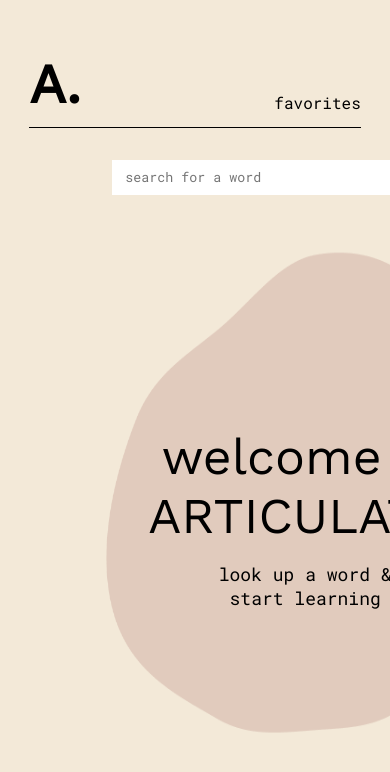
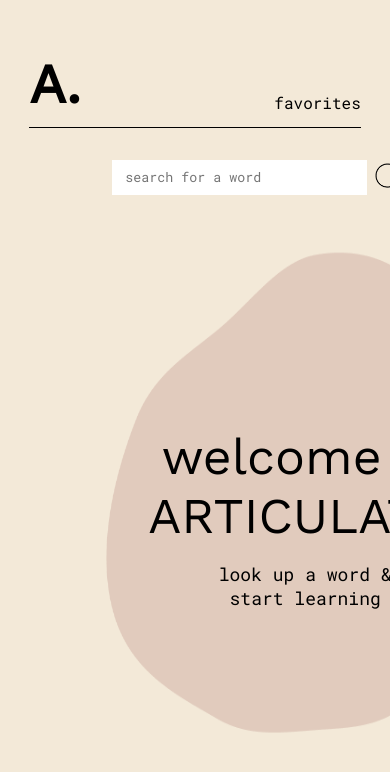
Before and after one commit to michannstoner/articulate, a React (Create React App) app: page / in a window 390 px wide. Shown: the top 772 px of the page. Built offline with nearby package versions, Linux system fonts and the light colour scheme.

Commit message:
Add media query for form

```diff
--- a/src/components/Form/Form.css
+++ b/src/components/Form/Form.css
@@ -21,3 +21,9 @@
   height: 1.75em;
   margin-left: 0.5em;
 }
+
+@media only screen and (max-width: 780px) {
+  input {
+    width: 18em;
+  }
+}
```
